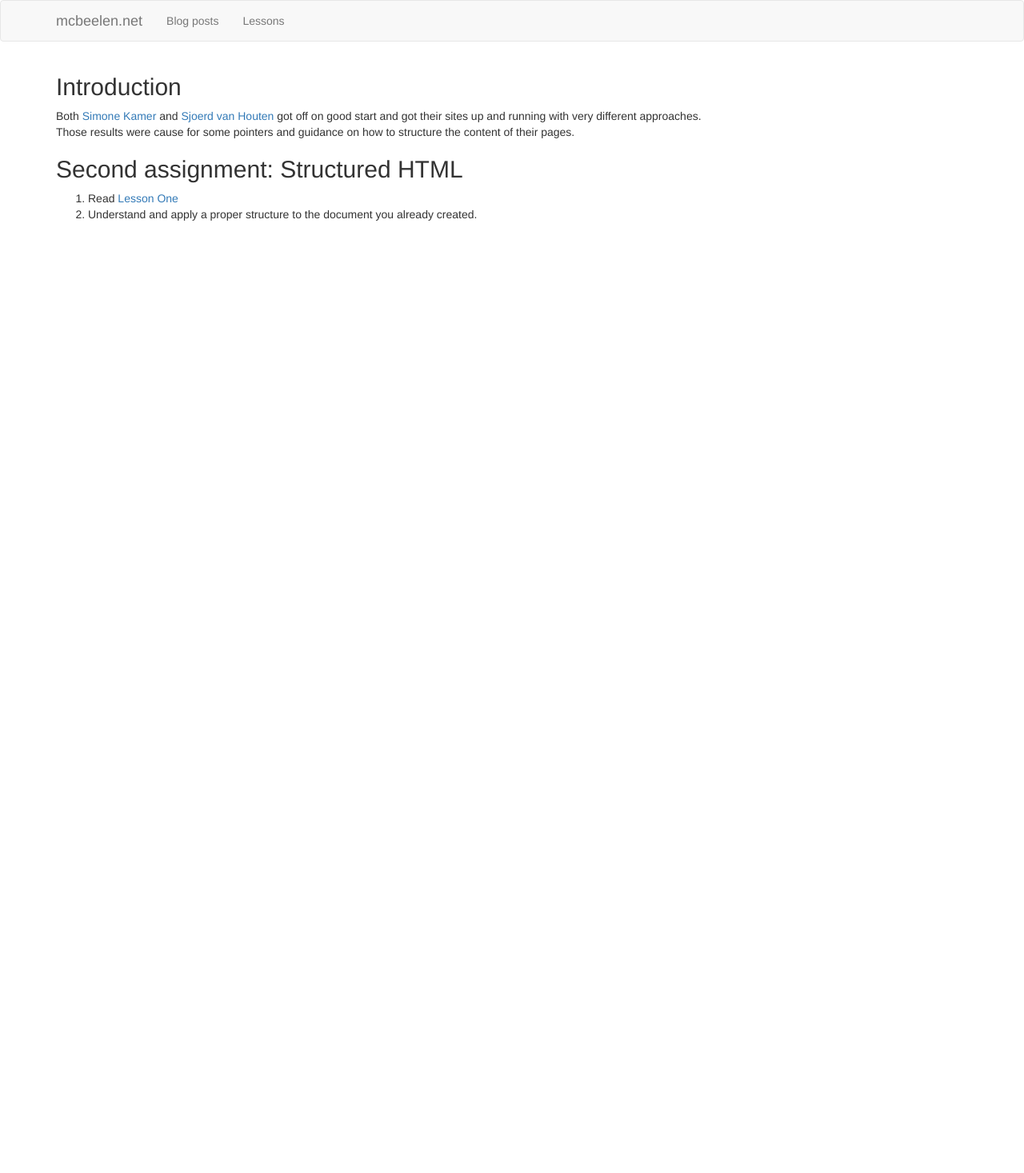
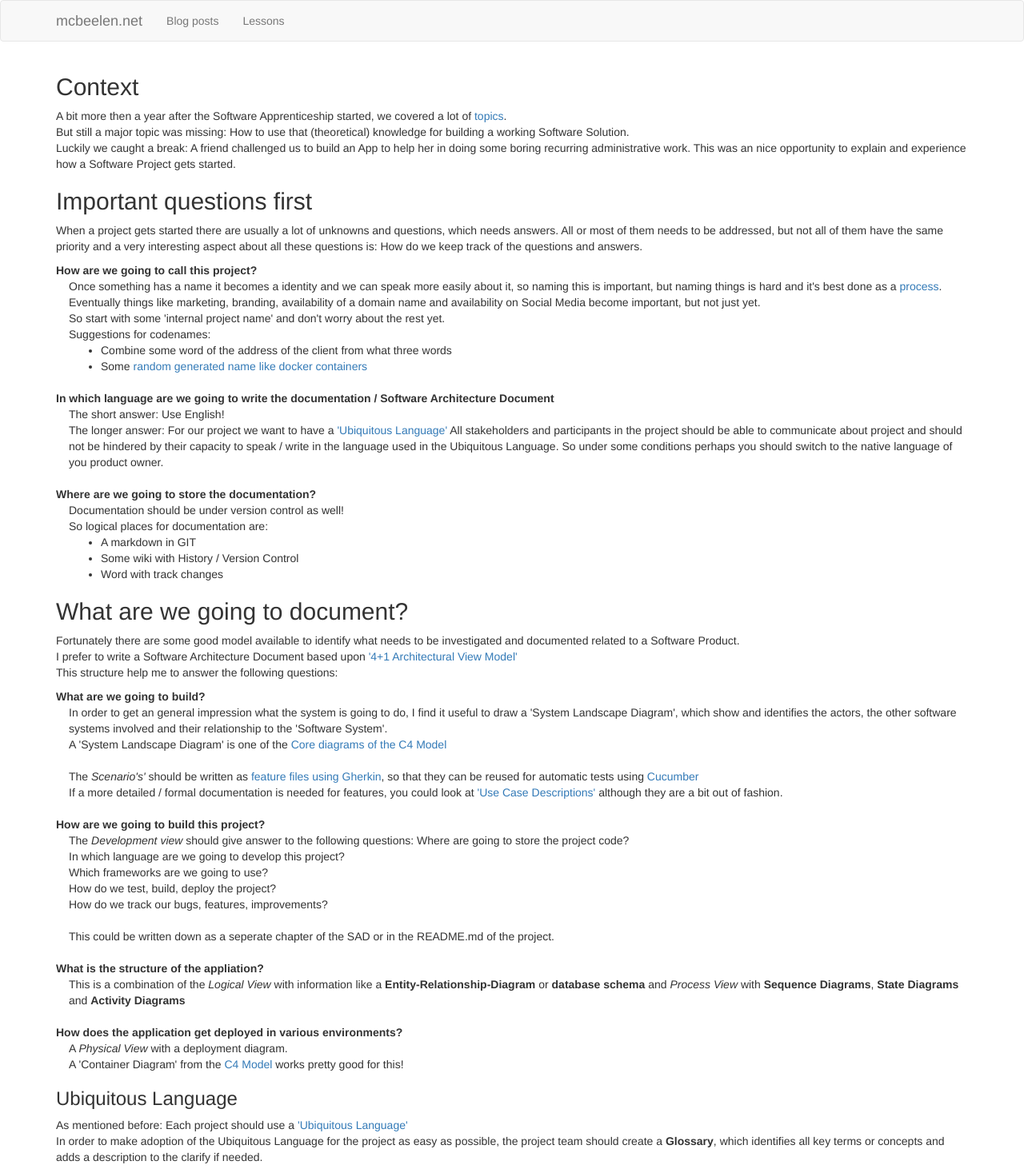
Before and after one commit to mcbeelen/mcbeelen.github.io, a Jekyll site: the page built from _posts/2018-01-24-starting-a-software-development-project.html, in a window 1280 px wide. Shown: the whole page at 80% size. Built offline with Jekyll 4.4.1, drawn with Linux system fonts in a browser that asks for light colours; before the commit the page ends 900 px from its top, so only the background shows below that.

Commit message:
Written down thing to document at the beginning of a project

```diff
--- a/_layouts/default.html
+++ b/_layouts/default.html
@@ -5,6 +5,8 @@
     <link rel="stylesheet"
           href="https://maxcdn.bootstrapcdn.com/bootstrap/3.3.7/css/bootstrap.min.css" integrity="sha384-BVYiiSIFeK1dGmJRAkycuHAHRg32OmUcww7on3RYdg4Va+PmSTsz/K68vbdEjh4u"
           crossorigin="anonymous">
+    <link rel="stylesheet"
+            href="/static/css/mcbeelen.css">
 </head>
 <body>
     <header class="navbar navbar-default">
--- a/_posts/2018-01-24-starting-a-software-development-project.html
+++ b/_posts/2018-01-24-starting-a-software-development-project.html
@@ -1,22 +1,117 @@
 ---
-title: Single Responsibility Principle in Web Development
+title: Starting a Software Development Project
+date:   2018-01-24 20:00:00 +0100
 ---
 
-<h2>Introduction</h2>
+<h2>Context</h2>
 
 <p>
-    Both <a href="http://simonekamer.github.io/">Simone Kamer</a> and <a href="https:/shmvanhouten.github.io">Sjoerd van Houten</a>
-    got off on good start and got their sites up and running with very different approaches.<br />
-    Those results were cause for some pointers and guidance on how to structure the content of their pages.
+    A bit more then a year after the Software Apprenticeship started, we covered a lot of <a href="/lessons.html">topics</a>.<br />
+    But still a major topic was missing: How to use that (theoretical) knowledge for building a working Software Solution.<br/>
+    Luckily we caught a break: A friend challenged us to build an App to help her in doing some boring recurring administrative work.
+    This was an nice opportunity to explain and experience how a Software Project gets started.
 </p>
 
-<h2>Second assignment: Structured HTML</h2>
+<h2>Important questions first</h2>
 
-<ol>
-    <li>
-        Read <a href="/lessons/001-single-responsibility-principle-in-web-development.html">Lesson One</a>
-    </li>
-    <li>
-        Understand and apply a proper structure to the document you already created.
-    </li>
-</ol>
+<p>
+    When a project gets started there are usually a lot of unknowns and questions, which needs answers.
+    All or most of them needs to be addressed, but not all of them have the same priority and a very interesting
+    aspect about all these questions is: How do we keep track of the questions and answers.<br />
+
+</p>
+
+<dl>
+    <dt>How are we going to call this project?</dt>
+    <dd>
+        Once something has a name it becomes a identity and we can speak more easily about it, so naming this is important,
+        but naming things is hard and it's best done as a <a href="http://arlobelshee.com/good-naming-is-a-process-not-a-single-step/">process</a>.<br />
+        Eventually things like marketing, branding, availability of a domain name and availability on Social Media become important, but not just yet.<br />
+        So start with some 'internal project name' and don't worry about the rest yet.<br />
+        Suggestions for codenames:
+        <ul>
+            <li>Combine some word of the address of the client from what three words<a href="https://map.what3words.com"></a></li>
+            <li>Some <a href="https://codepen.io/mikedryan/details/vLrgqr">random generated name like docker containers</a></li>
+        </ul>
+    </dd>
+
+    <dt>In which language are we going to write the documentation / Software Architecture Document</dt>
+    <dd>
+        The short answer: Use English!<br />
+        The longer answer: For our project we want to have a <a href="https://martinfowler.com/bliki/UbiquitousLanguage.html">'Ubiquitous Language'</a>
+        All stakeholders and participants in the project should be able to communicate about project and should not be hindered by
+        their capacity to speak / write in the language used in the Ubiquitous Language. So under some conditions perhaps you should switch
+        to the native language of you product owner.
+    </dd>
+
+    <dt>Where are we going to store the documentation?</dt>
+    <dd>
+        Documentation should be under version control as well!<br/>
+        So logical places for documentation are:
+        <ul>
+            <li>A markdown in GIT</li>
+            <li>Some wiki with History / Version Control</li>
+            <li>Word with track changes</li>
+        </ul>
+    </dd>
+</dl>
+
+
+<h2>What are we going to document?</h2>
+
+<p>
+    Fortunately there are some good model available to identify what needs to be investigated and documented related to a Software Product.<br/>
+    I prefer to write a Software Architecture Document based upon
+    <a href="https://en.wikipedia.org/wiki/4%2B1_architectural_view_model">'4+1 Architectural View Model'</a><br >
+    This structure help me to answer the following questions:
+</p>
+
+<dl>
+    <dt>What are we going to build?</dt>
+    <dd>
+        In order to get an general impression what the system is going to do, I find it useful to draw a 'System Landscape Diagram', which
+        show and identifies the actors, the other software systems involved and their relationship to the 'Software System'.<br />
+        A 'System Landscape Diagram' is one of the <a href="https://c4model.com/#coreDiagrams">Core diagrams of the C4 Model</a><br />
+        <br />
+
+
+        The <em>Scenario's'</em> should be written as <a href="http://docs.behat.org/en/v2.5/guides/1.gherkin.html">feature files using Gherkin</a>,
+        so that they can be reused for automatic tests using <a href="https://cucumber.io/">Cucumber</a><br />
+        If a more detailed / formal documentation is needed for features, you could look at
+        <a href="https://www.researchgate.net/figure/Use-case-description-for-add-comment_277999085">'Use Case Descriptions'</a> although
+        they are a bit out of fashion.
+    </dd>
+
+    <dt>How are we going to build this project?</dt>
+    <dd>
+        The <em>Development view</em> should give answer to the following questions:
+        Where are going to store the project code?<br/>
+        In which language are we going to develop this project?<br />
+        Which frameworks are we going to use?<br />
+        How do we test, build, deploy the project?<br />
+        How do we track our bugs, features, improvements?<br />
+        <br />
+        This could be written down as a seperate chapter of the SAD or in the README.md of the project.
+    </dd>
+
+    <dt>What is the structure of the appliation?</dt>
+    <dd>
+        This is a combination of the <em>Logical View</em> with information like a <strong>Entity-Relationship-Diagram</strong> or <strong>database schema</strong>
+        and <em>Process View</em> with <strong>Sequence Diagrams</strong>, <strong>State Diagrams</strong> and <strong>Activity Diagrams</strong>
+    </dd>
+
+    <dt>How does the application get deployed in various environments?</dt>
+    <dd>
+        A <em>Physical View</em> with a deployment diagram.<br >
+        A 'Container Diagram' from the <a href="https://c4model.com/">C4 Model</a> works pretty good for this!
+    </dd>
+</dl>
+
+
+<h3>Ubiquitous Language</h3>
+
+<p>
+    As mentioned before: Each project should use a <a href="https://martinfowler.com/bliki/UbiquitousLanguage.html">'Ubiquitous Language'</a><br />
+    In order to make adoption of the Ubiquitous Language for the project as easy as possible, the project team should
+    create a <strong>Glossary</strong>, which identifies all key terms or concepts and adds a description to the clarify if needed.
+</p>
--- /dev/null
+++ b/static/css/mcbeelen.css
@@ -0,0 +1,5 @@
+
+dd {
+    margin-left: 16px;
+    margin-bottom: 20px;
+}
```
